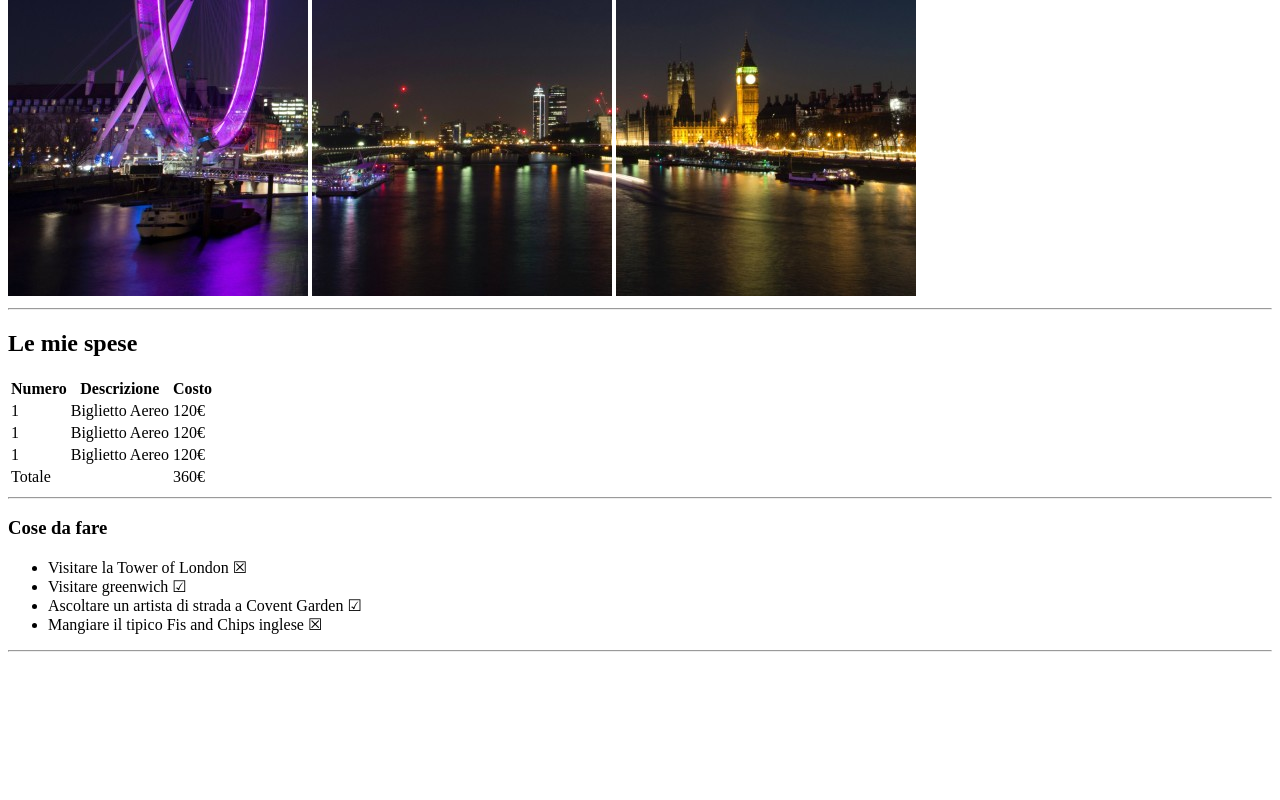
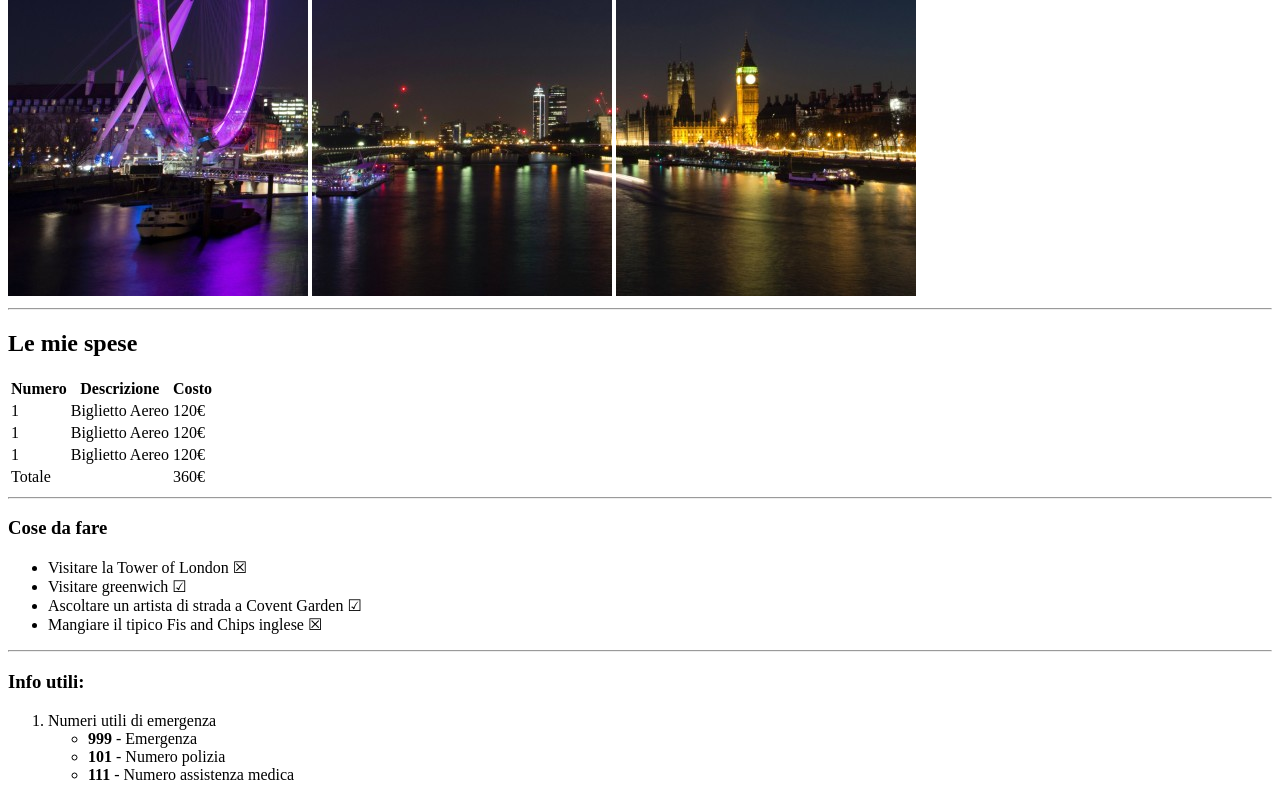
Before and after one commit to iram96/html-london-trip, a plain HTML site: page index.html in a window 1280 px wide. Shown: the part 384-1184 px from the top of the page. Before the commit the page ends 1044 px from the top, so only its background shows below. Drawn offline with Linux system fonts and the light colour scheme.

Commit message:
Added point 1 , 3° section

```diff
--- a/index.html
+++ b/index.html
@@ -59,6 +59,16 @@
     </section>
 
     <section>
+        <h3>Info utili:</h3>
+        <ol>
+            <li>Numeri utili di emergenza
+                <ul>
+                    <li><b>999</b> - Emergenza</li>
+                    <li><b>101</b> - Numero polizia</li>
+                    <li><b>111</b> - Numero assistenza medica</li>
+                </ul>
+            </li>
+        </ol>
 
 
     </section>
```
